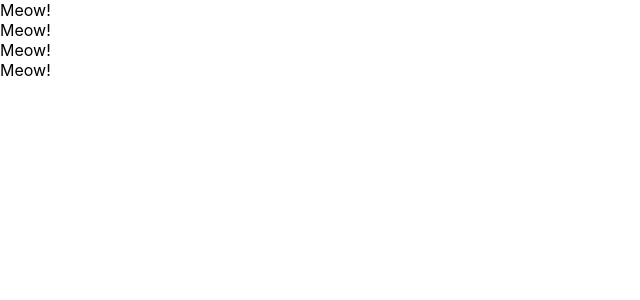
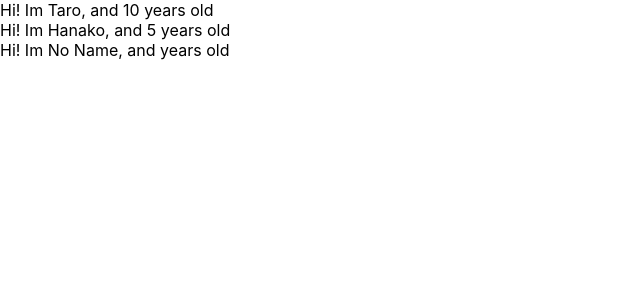
Before and after one commit to cuteyuruko/udemy-react-redux-crud-application, a React (Create React App) app: page / in a window 1280 px wide. Shown: the top 300 px of the page, without its empty margins (0-640 px from the left). Built offline with nearby package versions, Linux system fonts and the light colour scheme.

Commit message:
learn props of component

```diff
--- a/src/App.js
+++ b/src/App.js
@@ -1,17 +1,24 @@
-//import React, {Component} from 'react'
 import React from 'react'
 
 const App =() => {
+  const profiles = [
+    { name: "Taro", age:10},
+    { name: "Hanako", age:5},
+    { name: "No Name"}
+  ]
   return (
     <div>
-      <Cat/>
-      <Cat/>
-      <Cat/>
-      <Cat/>
+      {
+        profiles.map((profile, index)=> {
+          return <User name={profile.name} age={profile.age} key={index}/>
+        })
+      }
     </div>
   )
 }
-const Cat =() => {
-  return <div>Meow!</div>
+const User =(props) => {
+  return <div>Hi! Im {props.name}, and {props.age} years old</div>
 }
+User.defalutProps =
+{ age:1}
 export default App;
```
